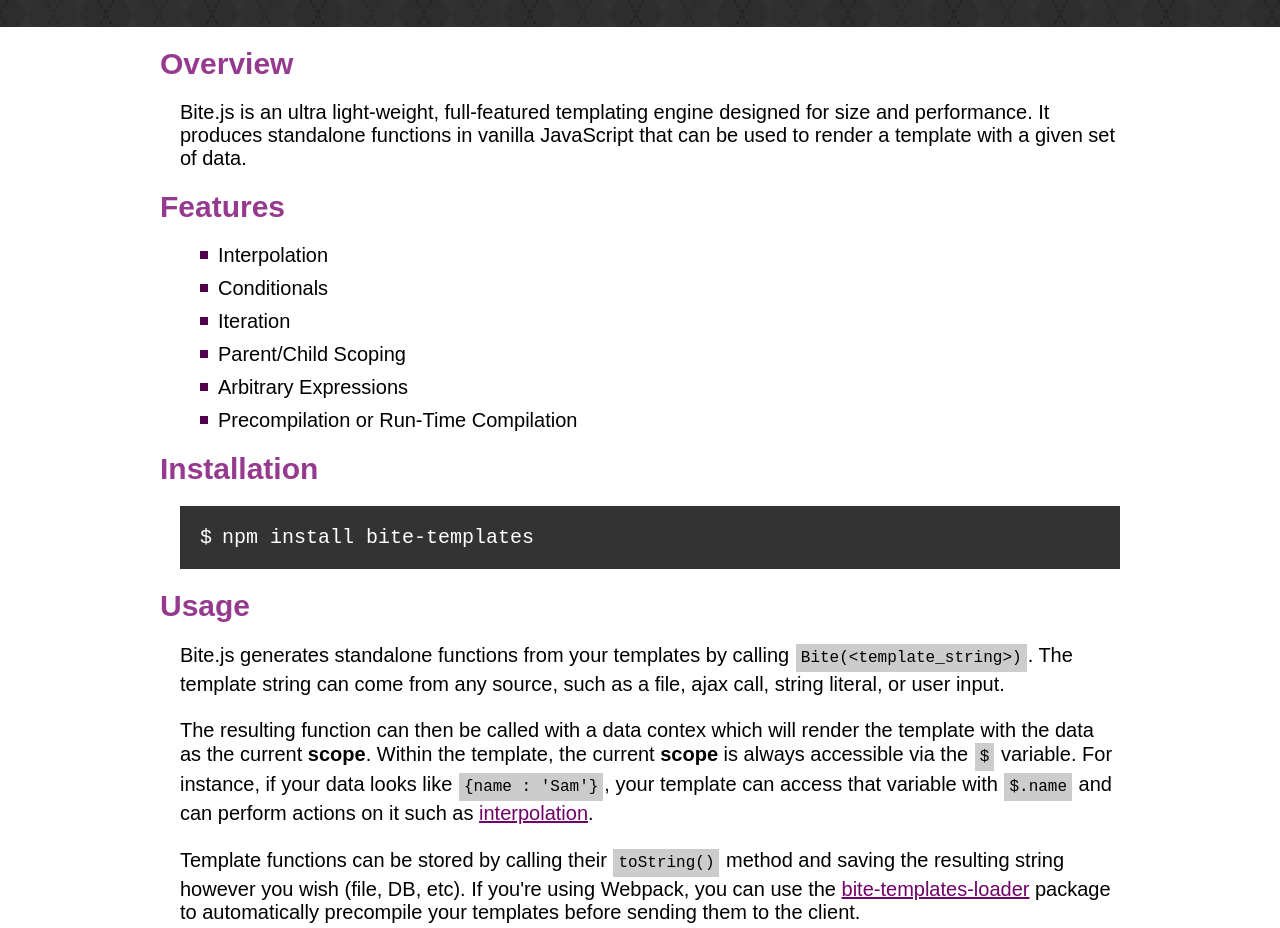
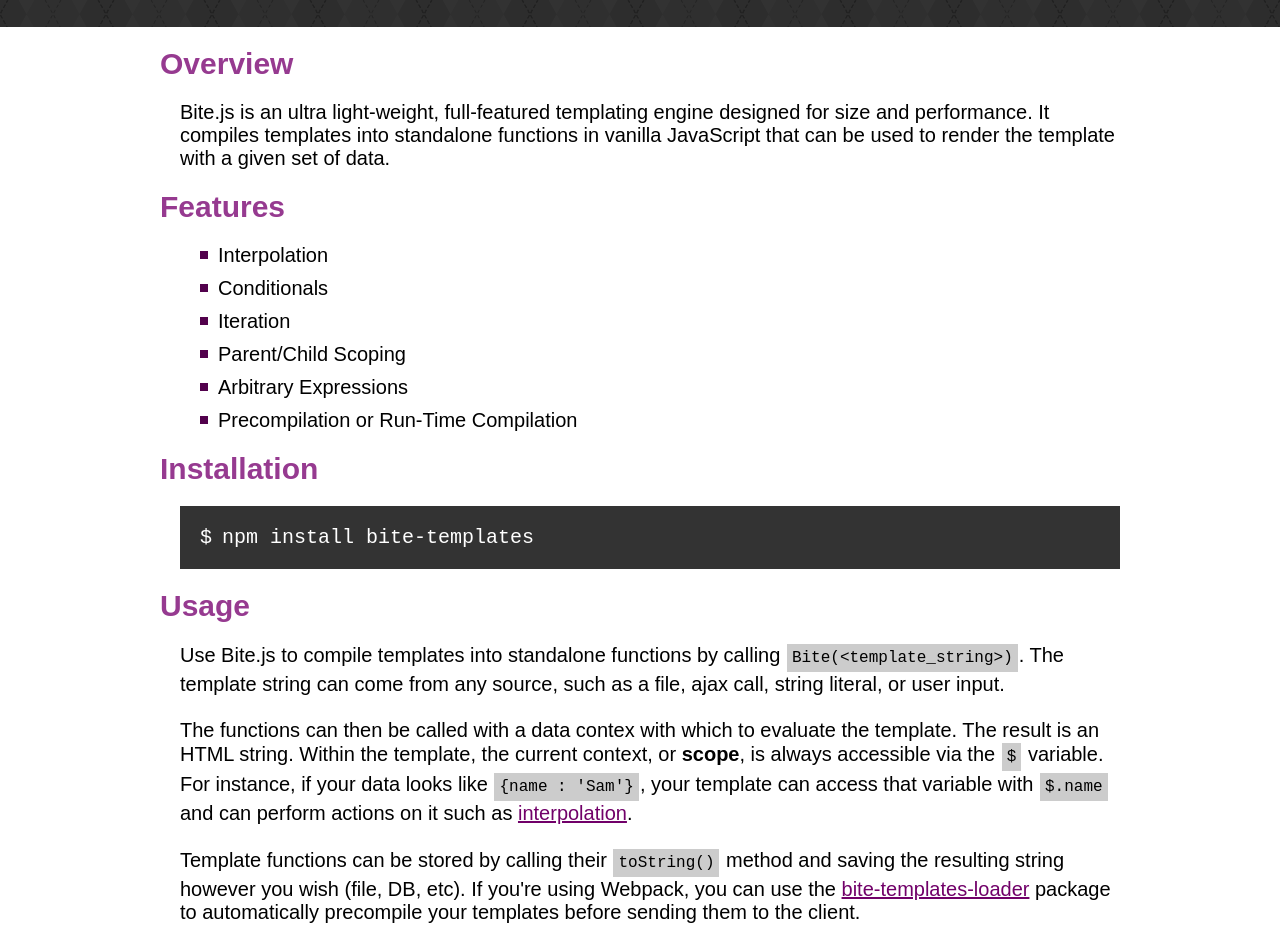
Before and after one commit to Sinova/Bite.js, a plain HTML site: page index.html in a window 1280 px wide. Shown: the part 226-1154 px from the top of the page. Drawn offline with Linux system fonts and the light colour scheme.

Commit message:
Verbiage

```diff
--- a/index.html
+++ b/index.html
@@ -24,8 +24,8 @@
 
 				<div class="summary-text">
 					Bite.js is an ultra light-weight, full-featured templating engine designed for size and performance.
-					It produces standalone functions in vanilla JavaScript that can be used to render a template with a
-					given set of data.
+					It compiles templates into standalone functions in vanilla JavaScript that can be used to render the
+					template with a given set of data.
 				</div>
 			</section>
 
@@ -53,12 +53,12 @@
 				<h1 class="section-title">Usage</h1>
 
 				<div class="demo-text">
-					Bite.js generates standalone functions from your templates by calling
-					<code>Bite(&lt;template_string&gt;)</code>. The template string can come from any source, such as
-					a file, ajax call, string literal, or user input.<br>
+					Use Bite.js to compile templates into standalone functions by calling
+					<code>Bite(&lt;template_string&gt;)</code>. The template string can come from any source, such as a
+					file, ajax call, string literal, or user input.<br>
 					<br>
-					The resulting function can then be called with a data contex which will render the template with the
-					data as the current <b>scope</b>. Within the template, the current <b>scope</b> is always accessible
+					The functions can then be called with a data contex with which to evaluate the template. The result
+					is an HTML string. Within the template, the current context, or <b>scope</b>, is always accessible
 					via the <code>$</code> variable. For instance, if your data looks like <code>{name : 'Sam'}</code>,
 					your template can access that variable with <code>$.name</code> and can perform actions on it such
 					as <a href="#interpolation">interpolation</a>.<br>
```
